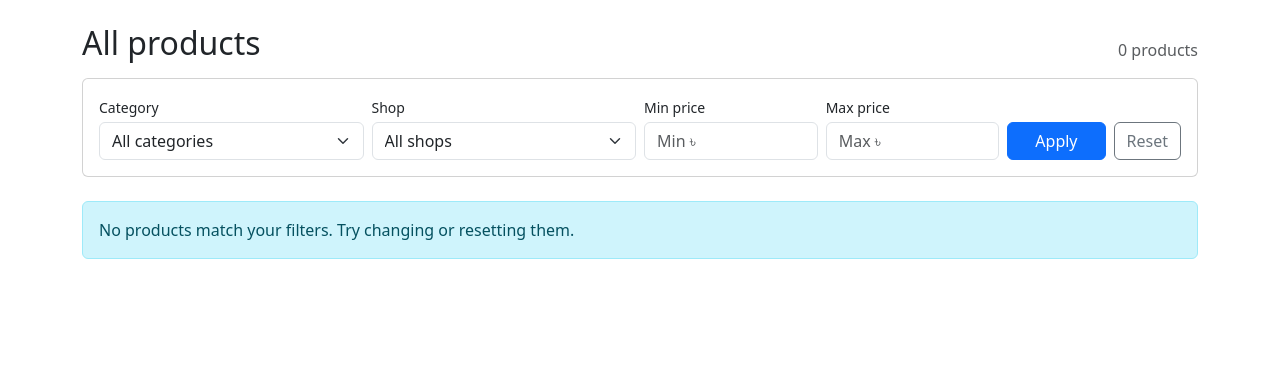
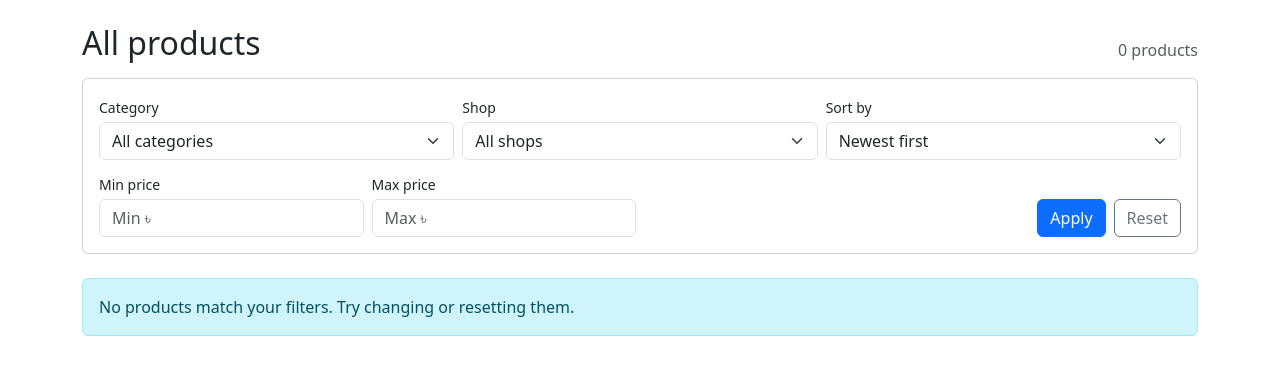
Before and after one commit to Pushpa732/marketflow, a Django app: page /products/ in a window 1280 px wide. Shown: the part 56-431 px from the top of the page. Run offline with Django 5.2, Linux system fonts and the light colour scheme; data that the repository does not hold is empty.

Commit message:
Add product sorting and custom error pages

```diff
--- a/marketplace/forms.py
+++ b/marketplace/forms.py
@@ -3,6 +3,20 @@ from django.db.models import Q
 
 from catalog.models import Category
 from shops.models import Shop
+
+SORT_CHOICES = [
+    ("", "Newest first"),
+    ("price_low", "Price: low to high"),
+    ("price_high", "Price: high to low"),
+    ("name", "Name: A to Z"),
+]
+
+SORT_ORDERING = {
+    "": ("-created_at", "-id"),
+    "price_low": ("price", "id"),
+    "price_high": ("-price", "id"),
+    "name": ("name", "id"),
+}
 
 
 class ProductFilterForm(forms.Form):
@@ -24,6 +38,7 @@ class ProductFilterForm(forms.Form):
     max_price = forms.DecimalField(
         min_value=0, max_digits=10, decimal_places=2, required=False, label="Max price"
     )
+    sort = forms.ChoiceField(choices=SORT_CHOICES, required=False, label="Sort by")
 
     def __init__(self, *args, **kwargs):
         super().__init__(*args, **kwargs)
@@ -38,6 +53,9 @@ class ProductFilterForm(forms.Form):
 
         self.fields["category"].widget.attrs["class"] = "form-select"
         self.fields["shop"].widget.attrs["class"] = "form-select"
+        self.fields["sort"].widget.attrs.update(
+            {"class": "form-select", "onchange": "this.form.submit()"}
+        )
         self.fields["min_price"].widget.attrs.update({"class": "form-control", "placeholder": "Min ৳"})
         self.fields["max_price"].widget.attrs.update({"class": "form-control", "placeholder": "Max ৳"})
 
@@ -67,3 +85,8 @@ class ProductFilterForm(forms.Form):
             products = products.filter(price__lte=data["max_price"])
 
         return products
+
+    def sort_products(self, products):
+        """Order the products. Call this only when the form is valid."""
+        key = self.cleaned_data.get("sort") or ""
+        return products.order_by(*SORT_ORDERING[key])
--- a/marketplace/views.py
+++ b/marketplace/views.py
@@ -28,10 +28,11 @@ def _query_string(request):
 
 
 def _apply_filters(request, products):
-    """Return (filtered_products, filter_form)."""
+    """Return (filtered_and_sorted_products, filter_form)."""
     filter_form = ProductFilterForm(request.GET)
     if filter_form.is_valid():
         products = filter_form.filter_products(products)
+        products = filter_form.sort_products(products)
     return products, filter_form
 
 
--- a/templates/marketplace/_filter_form.html
+++ b/templates/marketplace/_filter_form.html
@@ -3,25 +3,32 @@
     <input type="hidden" name="q" value="{{ query }}">
   {% endif %}
 
-  <div class="row g-2 align-items-end">
-    <div class="col-md-3">
+  <div class="row g-2">
+    <div class="col-md-4">
       <label class="form-label small mb-1" for="{{ filter_form.category.id_for_label }}">Category</label>
       {{ filter_form.category }}
     </div>
-    <div class="col-md-3">
+    <div class="col-md-4">
       <label class="form-label small mb-1" for="{{ filter_form.shop.id_for_label }}">Shop</label>
       {{ filter_form.shop }}
     </div>
-    <div class="col-6 col-md-2">
+    <div class="col-md-4">
+      <label class="form-label small mb-1" for="{{ filter_form.sort.id_for_label }}">Sort by</label>
+      {{ filter_form.sort }}
+    </div>
+  </div>
+
+  <div class="row g-2 mt-1 align-items-end">
+    <div class="col-6 col-md-3">
       <label class="form-label small mb-1" for="{{ filter_form.min_price.id_for_label }}">Min price</label>
       {{ filter_form.min_price }}
     </div>
-    <div class="col-6 col-md-2">
+    <div class="col-6 col-md-3">
       <label class="form-label small mb-1" for="{{ filter_form.max_price.id_for_label }}">Max price</label>
       {{ filter_form.max_price }}
     </div>
-    <div class="col-md-2 d-flex gap-2">
-      <button type="submit" class="btn btn-primary w-100">Apply</button>
+    <div class="col-md-6 d-flex gap-2 justify-content-md-end">
+      <button type="submit" class="btn btn-primary">Apply</button>
       {% if query %}
         <a href="{{ action_url }}?q={{ query|urlencode }}" class="btn btn-outline-secondary">Reset</a>
       {% else %}
```
Also changed, not shown: templates/403.html (+4 -3 lines), templates/500.html (added, +16 -0 lines).
